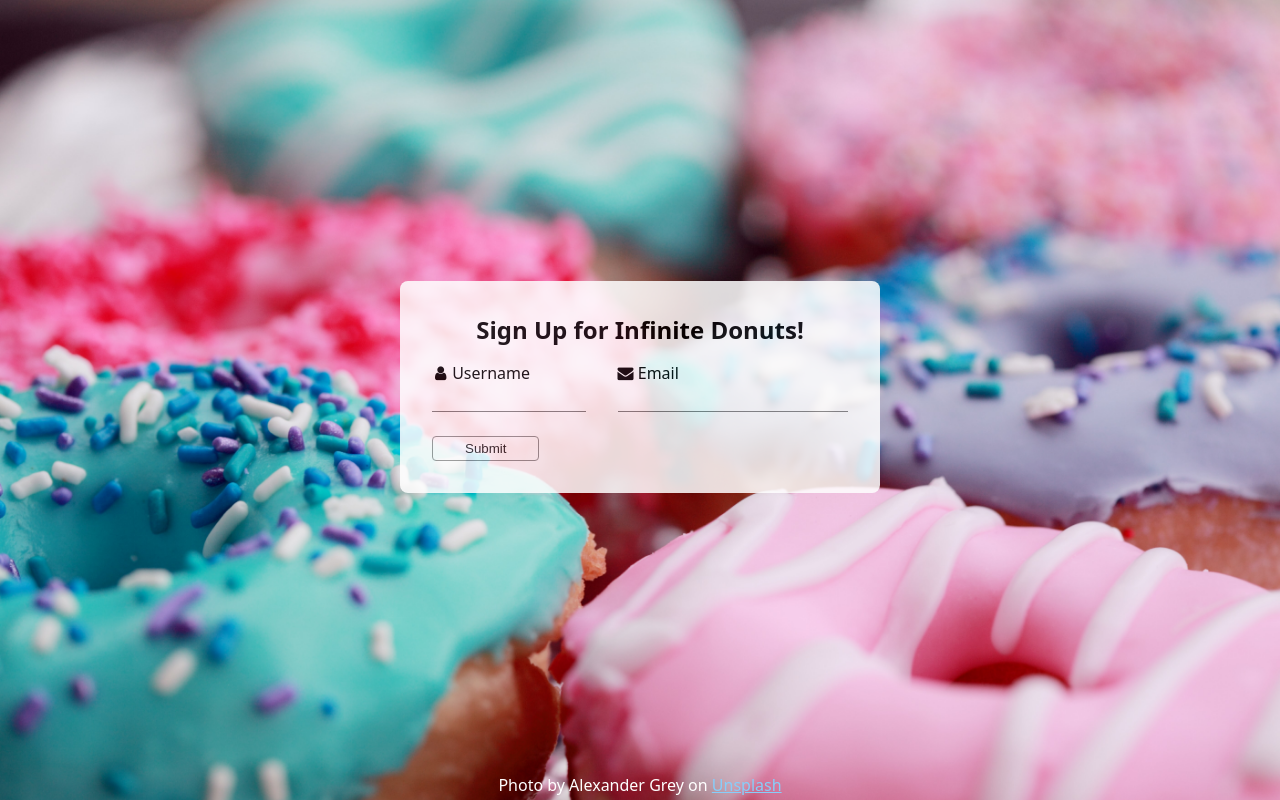
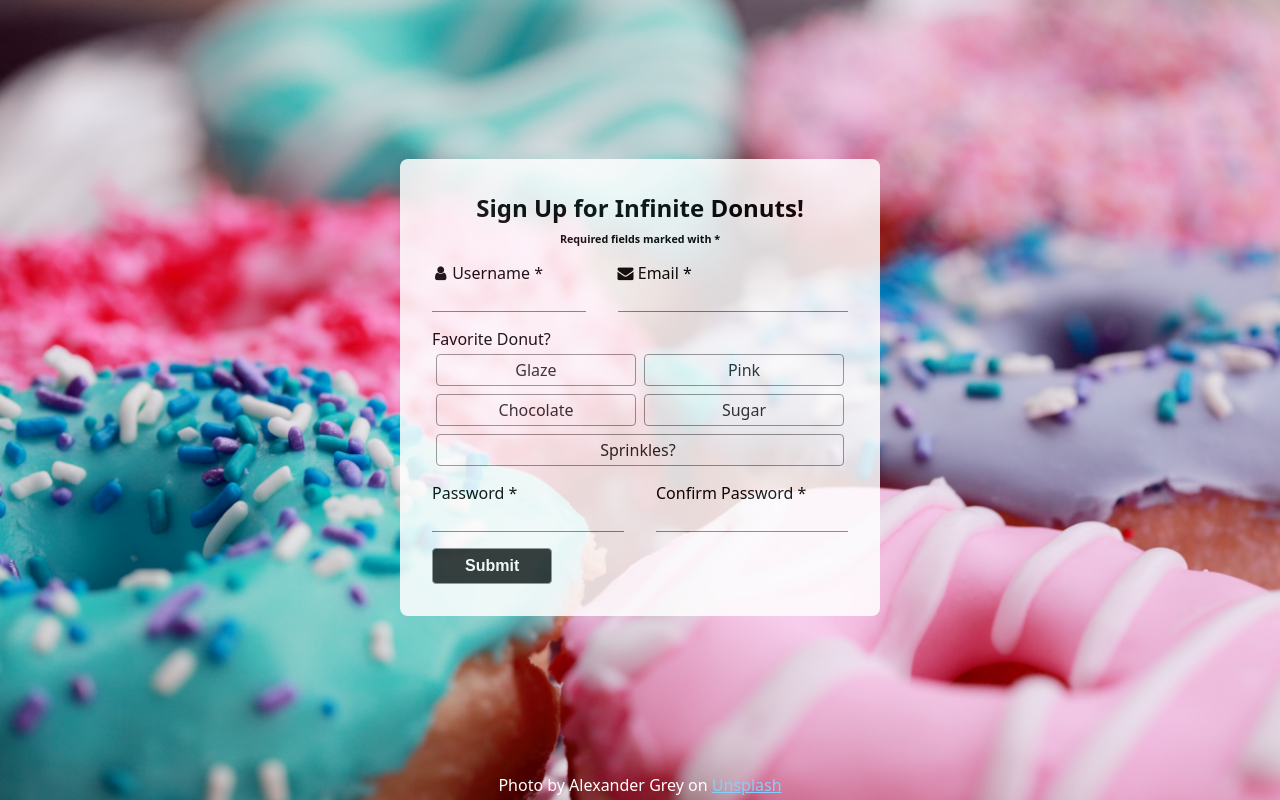
Before and after one commit to crispynoodlesoup/form-project, a plain HTML site: page index.html in a window 1280 px wide. Drawn offline with Linux system fonts and the light colour scheme.

Commit message:
finish front end

```diff
--- a/index.html
+++ b/index.html
@@ -14,22 +14,63 @@
     <main>
         <div class="content-wrap">
             <h2>Sign Up for Infinite Donuts!</h2>
+            <h6>Required fields marked with *</h6>
             <form action="">
                 <div class="flex-row">
-                    <p class="fieldset left">
+                    <p class="fieldset-div left">
                         <label for="name">
-                            <i class="fa fa-user"></i> Username
+                            <i class="fa fa-user"></i> Username *
                         </label>
-                        <input type="text" id="name" name="name">
+                        <input type="text" id="name" name="name" required>
                     </p>
-                    <p class="fieldset right">
+                    <p class="fieldset-div right">
                         <label for="email">
-                            <i class="fa fa-envelope"></i> Email
+                            <i class="fa fa-envelope"></i> Email *
                         </label>
-                        <input type="email" id="email" name="email">
+                        <input type="email" id="email" name="email" required>
                     </p>
                 </div>
+                <fieldset>
+                    <p>Favorite Donut?</p>
+                    <div class="flex-row no-gap">
+                        <label class="button-style" for="glaze">Glaze
+                            <input type="radio" id="glaze" name="donut-select" value="glaze">
+                            <i class="fa fa-check"></i>
+                        </label>
+                        <label class="button-style" for="pink">Pink
+                            <input type="radio" id="pink" name="donut-select" value="pink">
+                            <i class="fa fa-check"></i>
+                        </label>
+                    </div>
+                    <div class="flex-row no-gap">
+                        <label class="button-style" for="chocolate">Chocolate
+                            <input type="radio" id="chocolate" name="donut-select" value="chocolate">
+                            <i class="fa fa-check"></i>
+                        </label>
+                        <label class="button-style" for="sugar">Sugar
+                            <input type="radio" id="sugar" name="donut-select" value="sugar">
+                            <i class="fa fa-check"></i>
+                        </label>
+                    </div>
+                </fieldset>
+                <label class="button-style check-box" for="sprinkle">Sprinkles?
+                    <input type="checkbox" id="sprinkle" name="sprinkle" value="sprinkle">
+                    <i class="fa fa-check"></i>
+                    <i class="fa fa-x"></i>
+                </label>
+                <div class="flex-row">
+                    <p class="fieldset-div">
+                        <label for="password">Password *</label>
+                        <input type="password" id="password" name="password" required>
+                    </p>
+                    <p class="fieldset-div">
+                        <label for="confirm-password">Confirm Password *</label>
+                        <input type="password" id="confirm-password" required>
+                    </p>
+                </div>
+
                 <button class="submit" type="submit">Submit</button>
+
             </form>
         </div>
     </main>
--- a/style.css
+++ b/style.css
@@ -33,13 +33,17 @@ h2 {
     text-align: center;
 }
 
+h6 {
+    text-align: center;
+    margin-top: 8px;
+}
+
 .flex-row {
     display: flex;
-    justify-content: space-between;
     gap: 32px;
 }
 
-.fieldset {
+.fieldset-div {
     flex: 2;
     margin-top: 16px;
 }
@@ -52,7 +56,7 @@ h2 {
     flex: 3;
 }
 
-input[type="text"], input[type="email"] {
+input[type="text"], input[type="email"], input[type="password"] {
     display: block;
     width: 100%;
     padding: 4px;
@@ -67,24 +71,90 @@ input:focus {
     outline: none;
 }
 
-button {
+fieldset {
+    outline: none;
+    border: none;
+    margin-top: 16px;
+}
+
+.no-gap {
+    gap: 0;
+}
+
+.button-style {
+    position: relative;
+    flex: 1;
+    margin: 4px;
+    text-align: center;
     background-color: rgb(255, 255, 255);
     opacity: 85%;
     border: 1px solid grey;
     border-radius: 4px;
-    margin-top: 24px;
-    padding: 4px 32px;
+    padding: 4px;
+}
+
+.button-style:hover {
+    background-color: rgba(0, 86, 133, 0.1);
+    color: black;
+    cursor: pointer;
+}
+
+.button-style:active {
+    background-color: black;
+    color: white;
+}
+
+.fa-check {
+    position: absolute;
+    left: 8px;
+    top: 6px;
+    visibility: hidden;
+}
+
+input[type="radio"]:checked + .fa-check {
+    visibility: visible;
+}
+
+input[type="radio"] {
+    visibility: hidden;
+    display: none;
+}
+
+button {
+    background-color: black;
+    color: white;
+    font-size: 16px;
+    font-weight: 700;
+    opacity: 85%;
+    border: 1px solid grey;
+    border-radius: 4px;
+    margin-top: 16px;
+    padding: 8px 32px;
     cursor: pointer;
 }
 
 button:hover {
-    background-color: rgba(0, 86, 133, 0.1);
+    background-color: rgba(51, 51, 51);
+    color: white;
+}
+
+button:active {
+    background-color: rgb(255, 255, 255);
     color: black;
 }
 
-button:active {
-    background-color: black;
-    color: white;
+.check-box {
+    display: block;
+    margin-bottom: 0;
+}
+
+input[type="checkbox"] {
+    visibility: hidden;
+    display: none;
+}
+
+input[type="checkbox"]:checked + .fa-check {
+    visibility: visible;
 }
 
 
```
